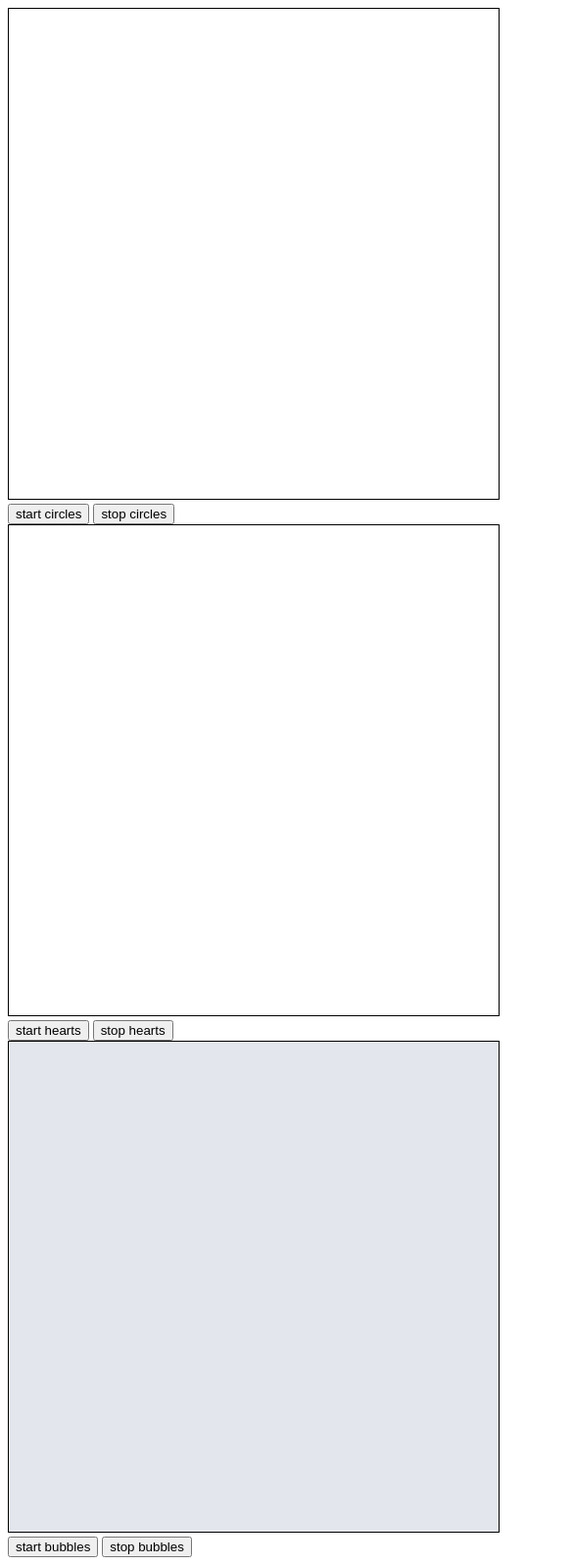
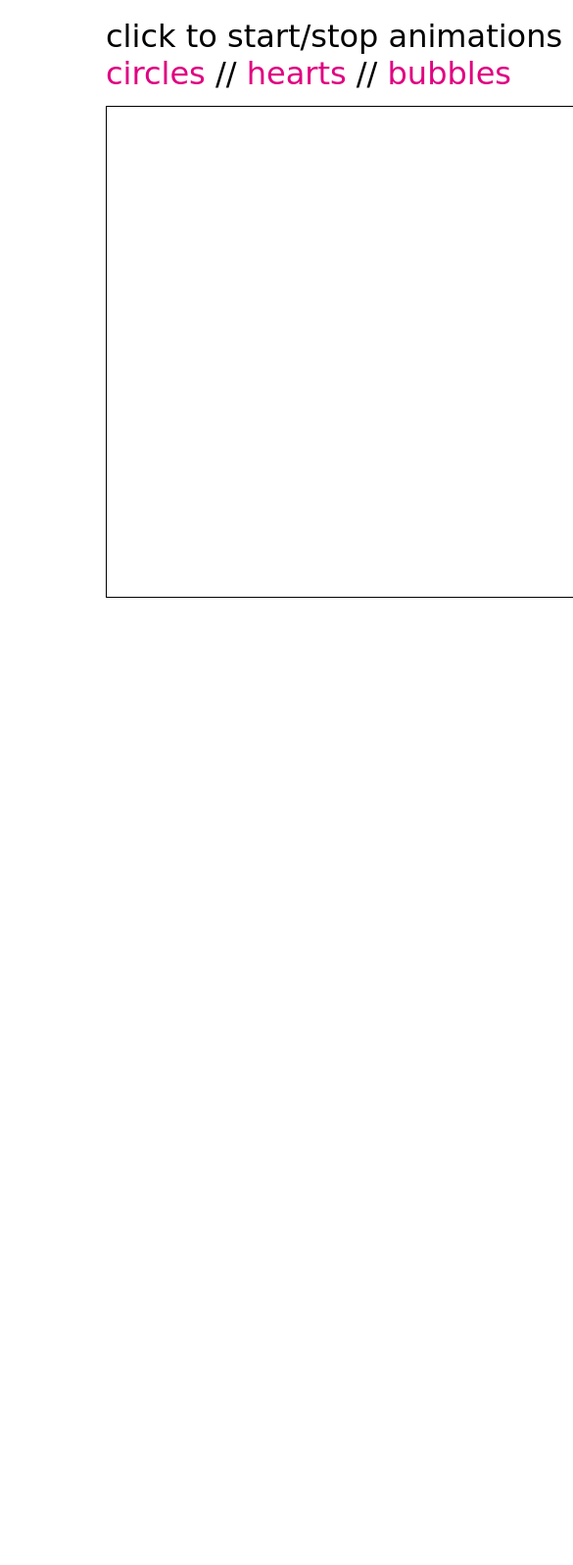
Before and after one commit to Meowyam/neko-bounce, a plain HTML site: page index.html in a window 390 px wide. Shown: the top 1597 px of the page at 98% size, 585 px wide, since content can reach past the window. After the commit the page ends 844 px from the top, so only its background shows below. Drawn offline with Linux system fonts and the light colour scheme; a web font is replaced by a local one.

Commit message:
fixed hearts, one canvas

```diff
--- a/circle.js
+++ b/circle.js
@@ -1,6 +1,10 @@
 var requestAnimationFrame = window.requestAnimationFrame || window.mozRequestAnimationFrame || window.webkitRequestAnimationFrame || window.msRequestAnimationFrame;
 
 var stopAnimationFrame = window.cancelAnimationFrame || window.mozCancelAnimationFrame || window.webkitCancelAnimationFrame || window.msCancelAnimationFrame;
+
+var circletoggle = false;
+var hearttoggle = false;
+var bubbletoggle = false;
 
 function randomcolour() {
     var rgb = [Math.floor(Math.random()*256),Math.floor(Math.random()*256),Math.floor(Math.random()*256)]
@@ -8,21 +12,66 @@ function randomcolour() {
     return colour;
 }
 
-function stop(request) {
-    stopAnimationFrame(request);
+function stop() {
+    if (circletoggle == true) {
+        stopAnimationFrame(moveCircle);
+        circletoggle = false;
+    }
+    if (hearttoggle == true) {
+	stopAnimationFrame(moveHeart);
+	hearttoggle = false;
+    }
+    if (bubbletoggle == true) {
+	stopAnimationFrame(moveBubbles);
+	bubbletoggle = false;
+    }
 }
 
-function circle() {
 
-    var canvas=document.getElementById("circleCanvas");
+function startstopcircle() {
+
+
+   if (circletoggle == false) {
+	startcircle();
+   }
+   else {
+	stop();
+   }
+}
+
+function startstopheart() {
+
+   if (hearttoggle == false) {
+	startheart();
+   }
+   else {
+	stop();
+   }
+}
+
+function startstopbubble() {
+
+   if (bubbletoggle == false) {
+	startbubble();
+   }
+   else {
+	stop();
+   }
+}
+
+function startcircle() {
+
+    circletoggle = !circletoggle;
+
+    var canvas=document.getElementById("circlecanvas");
     var ctx=canvas.getContext("2d");
 
     var canvasWidth = canvas.width;
     var canvasHeight = canvas.height;
 
-    var circlearray = new Array();
+    var circles = new Array();
 
-    function Circleconstructor(x,y,r,colour) {
+    function Circle(x,y,r,colour) {
         this.x = x;
         this.y = y;
         this.r = r;
@@ -30,7 +79,7 @@ function circle() {
         this.increment = Math.floor((Math.random()*5)+1);
     }
 
-    Circleconstructor.prototype.update = function() {
+    Circle.prototype.update = function() {
         ctx.beginPath();
         ctx.arc(this.x, this.y, this.r, 0, Math.PI*2, true);
         ctx.fillStyle=this.colour;
@@ -43,17 +92,17 @@ function circle() {
         var y = canvasHeight/2;
         var r = 5;
         var colour = randomcolour();
-        var circle = new Circleconstructor(x,y,r,colour);
-        circlearray.push(circle);
+        var circle = new Circle(x,y,r,colour);
+        circles.push(circle);
         draw();
         moveCircle = requestAnimationFrame(createCircles);
     }
 
     function deleteCircles() {
        var h = (Math.sqrt(canvasWidth*canvasWidth + canvasHeight*canvasHeight))/2;
-       for (var i=0; i < circlearray.length;) {
-           if (circlearray[i].r >= h) {
-               circlearray.splice(i,1);
+       for (var i=0; i < circles.length;) {
+           if (circles[i].r >= h) {
+               circles.splice(i,1);
            }
            else ++i;
        }
@@ -63,8 +112,8 @@ function circle() {
 
     function draw() {
         ctx.clearRect(0, 0, canvasWidth, canvasHeight);
-        for (var i=0; i < circlearray.length; i++) {
-            var circle = circlearray[i];
+        for (var i=0; i < circles.length; i++) {
+            var circle = circles[i];
             circle.update();
         }
         deleteCircles();
@@ -72,14 +121,16 @@ function circle() {
 
 }
 
-function ball() {
+function startheart() {
 
-    var canvas=document.getElementById("ballCanvas");
+    hearttoggle = !hearttoggle
+
+    var canvas=document.getElementById("circlecanvas");
     var ctx=canvas.getContext("2d");
 
-    var ballarray = new Array();
+    var hearts = new Array();
 
-    function Ballconstructor(x,y,r,colour) {
+    function Heart(x,y,r,colour) {
         this.x = x;
         this.y = y;
         this.r = r;
@@ -90,12 +141,12 @@ function ball() {
     }
 
 
-    Ballconstructor.prototype.update = function() {
-        ctx.beginPath();
-        ctx.arc(this.x, this.y, this.r, 0, Math.PI, true);
-        ctx.lineTo(this.x+this.r, this.y+(2*this.r));
-        ctx.lineTo(this.x+(2.5*this.r), this.y);
-        ctx.arc((this.x+1.5*this.r), this.y, this.r, 0, Math.PI, true);
+    Heart.prototype.update = function() {
+	ctx.beginPath();
+	ctx.arc(this.x, this.y, this.r, 0.75*Math.PI, -0.25*Math.PI, false);
+	ctx.arc(this.x+(2*(this.r*Math.cos(0.25*Math.PI))), this.y, this.r, 1.25*Math.PI, 0.25*Math.PI, false);
+	ctx.lineTo(this.x+(this.r*(Math.sqrt(2)-1/Math.sqrt(2))), this.y+3*(this.r*(Math.sqrt(2)-1/Math.sqrt(2))));
+	ctx.closePath();
         ctx.fillStyle=this.colour;
         ctx.fill();
         this.x += this.dx;
@@ -103,29 +154,29 @@ function ball() {
         this.r += this.dr;
     }
 
-    function createBalls() {
+    function createHearts() {
         var x = 0;
         var y = 0;
         var r = 5;
         var colour = randomcolour();
-        var ball = new Ballconstructor(x,y,r,colour);
-        ballarray.push(ball);
+        var heart = new Heart(x,y,r,colour);
+        hearts.push(heart);
         draw();
-        moveHeart = requestAnimationFrame(createBalls);
+        moveHeart = requestAnimationFrame(createHearts);
     }
 
-    createBalls();
+    createHearts();
 
-    function deleteBalls() {
-       for (var i=0; i < ballarray.length;) {
-           if (ballarray[i].x >= 500) {
-               ballarray.splice(i,1);
+    function deleteHearts() {
+       for (var i=0; i < hearts.length;) {
+           if (hearts[i].x >= 500) {
+               hearts.splice(i,1);
            }
-           else if (ballarray[i].y >= 500) {
-               ballarray.splice(i,1);
+           else if (hearts[i].y >= 500) {
+               hearts.splice(i,1);
            }
-           else if (ballarray[i].r >= Math.sqrt(250*250)) {
-               ballarray.splice(i,1);
+           else if (hearts[i].r >= Math.sqrt(250*250)) {
+               hearts.splice(i,1);
            }
            else ++i;
        }
@@ -133,23 +184,25 @@ function ball() {
 
     function draw() {
         ctx.clearRect(0, 0, 500, 500);
-        for (var i=0; i < ballarray.length; i++) {
-            var ball = ballarray[i];
-            ball.update();
+        for (var i=0; i < hearts.length; i++) {
+            var heart = hearts[i];
+            heart.update();
         }
-        deleteBalls();
+        deleteHearts();
     }
 
 }
 
-function bubble() {
+function startbubble() {
 
-    var canvas=document.getElementById("bubbleCanvas");
+   bubbletoggle = !bubbletoggle
+
+    var canvas=document.getElementById("circlecanvas");
     var ctx=canvas.getContext("2d");
 
-    var bubblearray = new Array();
+    var bubbles = new Array();
 
-    function Bubbleconstructor(x,y,r) {
+    function Bubble(x,y,r) {
         this.x = x;
         this.y = y;
         this.r = r;
@@ -159,7 +212,7 @@ function bubble() {
     }
 
 
-    Bubbleconstructor.prototype.update = function() {
+    Bubble.prototype.update = function() {
        ctx.beginPath();
         ctx.arc(this.x, this.y, this.r, 0, Math.PI*2, true);
         ctx.fillStyle="rgba(101,109,212,0.4)";
@@ -179,13 +232,13 @@ function bubble() {
         var x = 0;
         var y = 0;
         var r = 5;
-        var bubble = new Bubbleconstructor(x,y,r);
-         if (bubblearray.length >= 100) {
-            bubblearray.splice(0,1);
-            bubblearray.push(bubble);
+        var bubble = new Bubble(x,y,r);
+         if (bubbles.length >= 100) {
+            bubbles.splice(0,1);
+            bubbles.push(bubble);
         }
         else {
-           bubblearray.push(bubble);
+           bubbles.push(bubble);
         }
         draw();
         moveBubbles = requestAnimationFrame(createBubble);
@@ -194,9 +247,9 @@ function bubble() {
     createBubble();
 
     function deleteBubble() {
-       for (var i=0; i < bubblearray.length;) {
-         if (bubblearray[i].r >= 50) {
-               bubblearray.splice(i,1);
+       for (var i=0; i < bubbles.length;) {
+         if (bubbles[i].r >= 50) {
+               bubbles.splice(i,1);
            }
            else ++i;
        }
@@ -204,8 +257,8 @@ function bubble() {
 
     function draw() {
         ctx.clearRect(0, 0, 500, 500);
-        for (var i=0; i < bubblearray.length; i++) {
-            var bubble = bubblearray[i];
+        for (var i=0; i < bubbles.length; i++) {
+            var bubble = bubbles[i];
             bubble.update();
         }
         deleteBubble();
--- a/index.html
+++ b/index.html
@@ -4,23 +4,20 @@
     <head>
         <title>Canvas Page</title>
         <script type="text/javascript" src="circle.js"></script>
+	<link rel="stylesheet" href="style.css" type="text/css" />
+	<link href='http://fonts.googleapis.com/css?family=Meie+Script' rel='stylesheet' type='text/css'>
     </head>
 
     <body>
-        <canvas id="circleCanvas" width="500" height="500" style="border:1px solid rgb(0,0,0);">
+	<div id="nav">
+	    click to start/stop animations
+            <br />
+	    <a href="javascript:startstopcircle()">circles</a> //
+	    <a href="javascript:startstopheart()">hearts</a> //
+	    <a href="javascript:startstopbubble()"> bubbles</a>
+	</div>
+        <canvas id="circlecanvas" width="500" height="500">
         </canvas>
-        <button onClick="circle()">start circles</button>
-	<button onClick="stop(moveCircle)">stop circles</button>
-        <br />
-        <canvas id="ballCanvas" width="500" height="500" style="border:1px solid rgb(0,0,0);">
-        </canvas>
-        <button onClick="ball()">start hearts</button>
-	<button onClick="stop(moveHeart)">stop hearts</button>
-        <br />
-        <canvas id="bubbleCanvas" width="500" height="500" style="border:1px solid rgb(0,0,0); background-color:rgb(227,230,236);">
-        </canvas>
-        <button onClick="bubble()">start bubbles</button>
-	<button onClick="stop(moveBubbles)">stop bubbles</button>
   </body>
 
 </html>
--- /dev/null
+++ b/style.css
@@ -0,0 +1,24 @@
+#circlecanvas {
+   border: 1px solid rgb(0,0,0);
+   width: 500px;
+   height: 500px;
+   position: relative;
+   top: 50px;
+   left: 100px;
+}
+#nav {
+  width: 500px;
+  height: 50px;
+  position: relative;
+  top: 10px;
+  left: 100px;
+  font-family: 'Meie Script', cursive;
+  font-size: 24pt;
+}
+a:link, a:visited, a:active {
+  color: rgb(224,0,129);
+  text-decoration: none;
+}
+a:hover {
+  color: rgb(224,157,129);
+}
```
Also changed, not shown: test.html (added, +15 -0 lines), test.js (added, +19 -0 lines).
